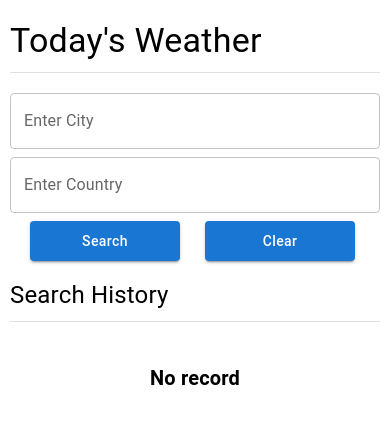
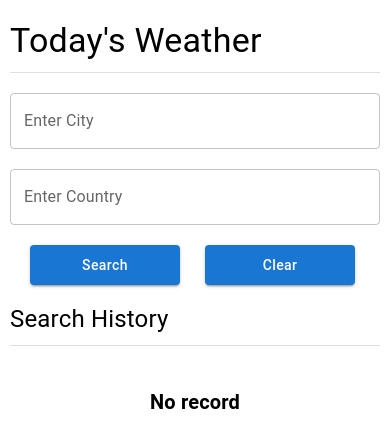
Before and after one commit to tan-eson/web-check-local-weather, a React (Create React App) app: page / in a window 390 px wide. Shown: the top 448 px of the page. Built offline with nearby package versions, Linux system fonts and the light colour scheme.

Commit message:
styles: improve responsiveness on mobile and enhance UI

```diff
--- a/src/components/weather-page/WeatherDetails/WeatherDetails.jsx
+++ b/src/components/weather-page/WeatherDetails/WeatherDetails.jsx
@@ -1,3 +1,4 @@
+import { useMediaQuery } from "@mui/material";
 import moment from "moment";
 import { useSelector } from "react-redux";
 import {
@@ -11,6 +12,8 @@ import {
 export default function WeatherDetails() {
   // Defaults to empty object / {}
   const weatherData = useSelector((state) => state.weather?.weatherDetail);
+
+  const belowTablet = useMediaQuery("(max-width: 767px)");
 
   // Empty object is still truthy, therefore we need to check using length
   let showHideFlag = Object.keys(weatherData).length > 0 ? true : false;
@@ -29,7 +32,7 @@ export default function WeatherDetails() {
       <GridStyled
         container
         gridTemplateColumns={"repeat(2, 1fr)"}
-        columnGap={"30px"}
+        columnGap={belowTablet ? "25px" : "30px"}
       >
         <GridStyled item>
           <DetailTypography variant={"body1"}>Description:</DetailTypography>
@@ -45,7 +48,7 @@ export default function WeatherDetails() {
       <GridStyled
         container
         gridTemplateColumns={"repeat(2, 1fr)"}
-        columnGap={"30px"}
+        columnGap={belowTablet ? "25px" : "30px"}
       >
         <GridStyled item>
           <DetailTypography variant={"body1"}>Temperature:</DetailTypography>
@@ -64,7 +67,7 @@ export default function WeatherDetails() {
       <GridStyled
         container
         gridTemplateColumns={"repeat(2, 1fr)"}
-        columnGap={"30px"}
+        columnGap={belowTablet ? "25px" : "30px"}
       >
         <GridStyled item>
           <DetailTypography variant={"body1"}>Humidity:</DetailTypography>
@@ -78,7 +81,7 @@ export default function WeatherDetails() {
       <GridStyled
         container
         gridTemplateColumns={"repeat(2, 1fr)"}
-        columnGap={"30px"}
+        columnGap={belowTablet ? "25px" : "30px"}
       >
         <GridStyled item>
           <DetailTypography variant={"body1"}>Time:</DetailTypography>
--- a/src/components/weather-page/WeatherDetails/styles.js
+++ b/src/components/weather-page/WeatherDetails/styles.js
@@ -36,7 +36,7 @@ export const DetailTypography = styled(Typography)((props) => ({
   },
 
   [props.theme.breakpoints.down("tablet")]: {
-    fontSize: "16px",
+    fontSize: "15px",
   },
 }));
 
@@ -49,9 +49,17 @@ export const OuterGridStyled = styled(Grid)((props) => ({
 }));
 
 export const GridStyled = styled(Grid)((props) => ({
-  minWidth: "100px",
+  minWidth: "120px",
+
+  [props.theme.breakpoints.down("tablet")]: {
+    minWidth: "95px",
+  },
 }));
 
 export const OuterGrid = styled(Grid)((props) => ({
   padding: "0px 40px 20px",
+
+  [props.theme.breakpoints.down("tablet")]: {
+    padding: "0px 10px 20px",
+  },
 }));
--- a/src/components/weather-page/WeatherSearchBar/WeatherSearchBar.jsx
+++ b/src/components/weather-page/WeatherSearchBar/WeatherSearchBar.jsx
@@ -96,6 +96,7 @@ export default function WeatherSearchBar() {
         flexDirection={"row"}
         alignItems={"flex-start"}
         gap={1}
+        rowGap={"20px"}
       >
         <GridStyled item xs={12} tablet={4} container>
           <TextFieldStyled
```
